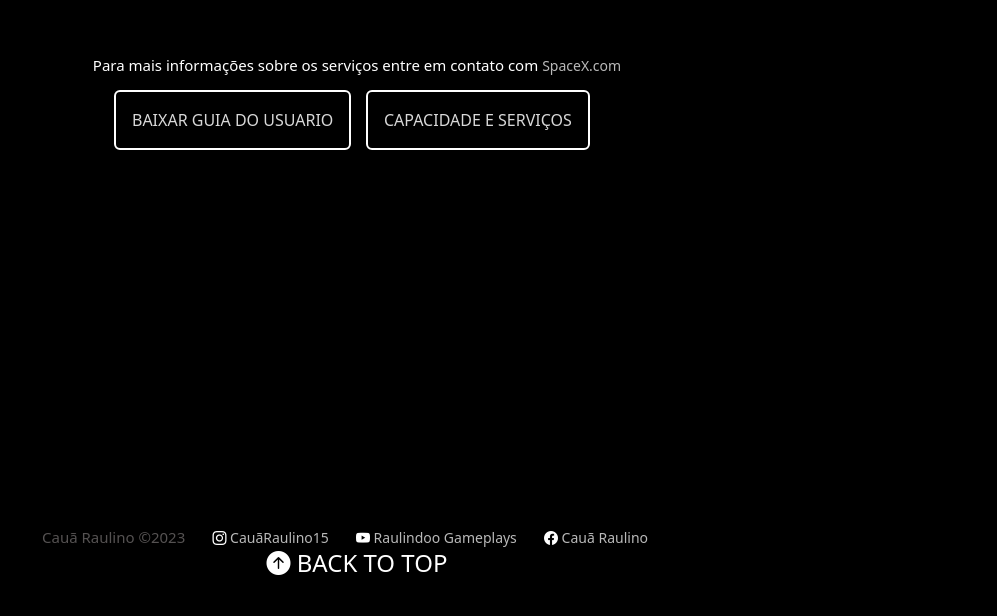
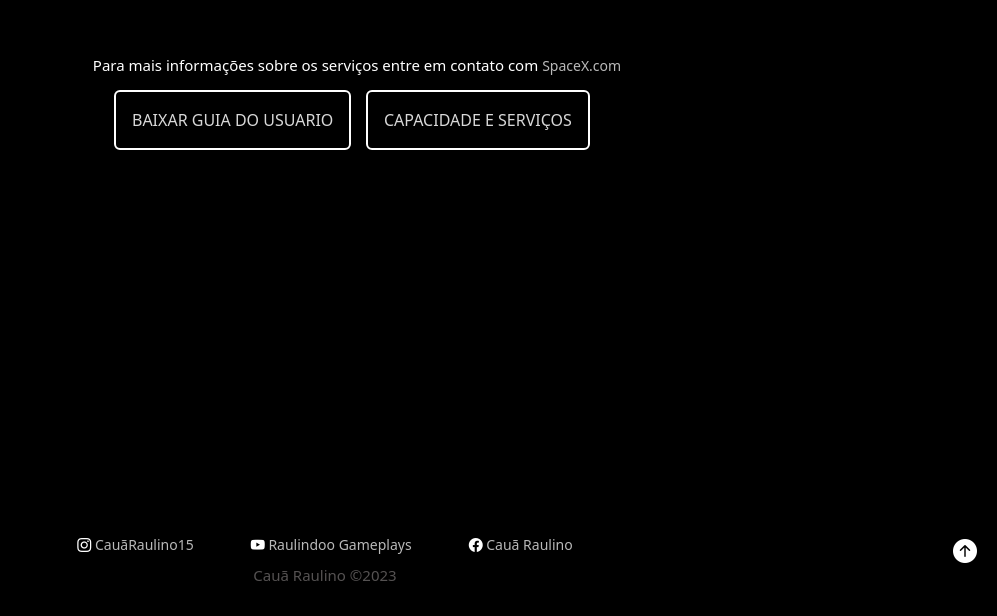
Before and after one commit to raulino20/SPACEE, a website: page humanSpace.html in a window 1280 px wide. Shown: the part 4385-5001 px from the top of the page, without its empty margins (283-1280 px from the left). Drawn offline with nearby package versions, Linux system fonts and the light colour scheme.

Commit message:
Update humanSpace.html

```diff
--- a/humanSpace.html
+++ b/humanSpace.html
@@ -117,16 +117,21 @@
 
 
 
+
  <div class="container-fluid footer" >
 
         <div class="center">
-        <span class="me-4 copy-OBC">Cauã Raulino &copy;2023</span>
-        <a href="https://www.instagram.com/cauaraulino.15/" target="_blank" class="me-4 mt-1"> <i class="bi bi-instagram"> </i> CauãRaulino15</a>
-        <a href="https://www.youtube.com/@raulindoogameplays8259" target="_blank" class="me-4 mt-1"> <i class="bi bi-youtube"> </i>Raulindoo Gameplays</a>
-        <a href="https://www.facebook.com/caua.raulino/" target="_blank" class="me-4 mt-1"> <i class="bi bi-facebook"> </i>Cauã Raulino </a>
+     <ul class="list-group list-group-horizontal ULFooter">
+       <li class="list-group-item bg-transparent">  <a href="https://www.instagram.com/cauaraulino.15/" target="_blank" class="me-4 mt-1"> <i class="bi bi-instagram"> </i> CauãRaulino15</a></li>
+       <li class="list-group-item bg-transparent"> <a href="https://www.youtube.com/@raulindoogameplays8259" target="_blank" class="me-4 mt-1"> <i class="bi bi-youtube"> </i>Raulindoo Gameplays</a></li>
+       <li class="list-group-item bg-transparent"> <a href="https://www.facebook.com/caua.raulino/" target="_blank" class="me-4 mt-1"> <i class="bi bi-facebook"> </i>Cauã Raulino </a> </li>
+    </ul>
+    <span class="me-4 copy-OBC">Cauã Raulino &copy;2023</span>
 
-      <a href="#back"><h4> <i class="bi bi-arrow-up-circle-fill"></i> BACK TO TOP</h4></a>
-   </div>
+</div>
+    <span class="Span">
+      <a href="#back"><h4> <i class="bi bi-arrow-up-circle-fill"></i></h4></a>
+   </span>
  </div>
 
 
```
